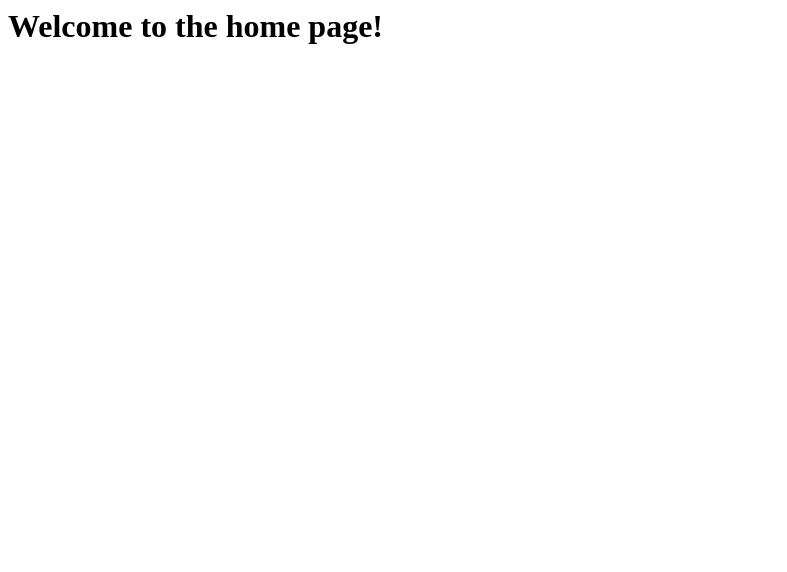
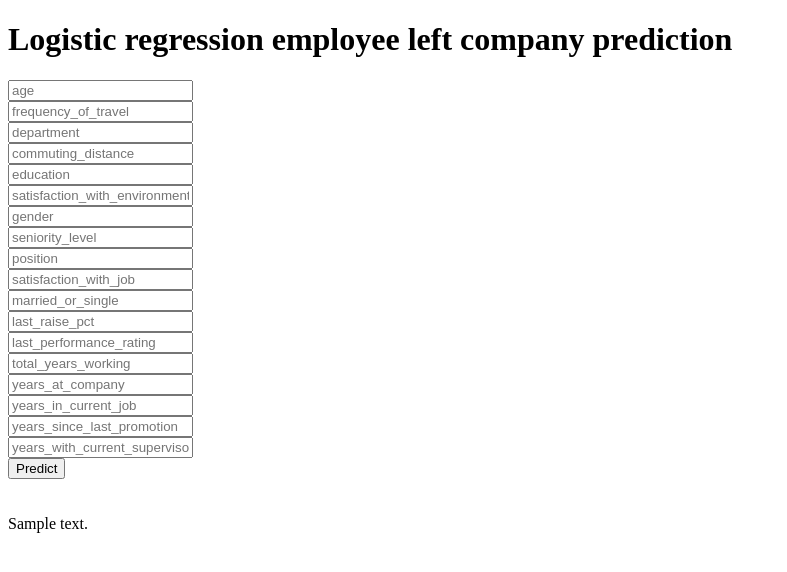
Before and after one commit to Pam2020/EndtoEnd-ML-Project-Implementation, a Flask app: template templates/home.html in a window 1280 px wide. Shown: the top 572 px of the page, without its empty margins (0-787 px from the left). Run offline with Flask 2, Linux system fonts and the light colour scheme; the template is opened without the code that fills it: most values are stand-ins (such as "Sample title", 1, 10 or a date in 2020); parts of the project's set-up code (start-up, migrations or seed data) failed here and were passed over.

Commit message:
The web app is ready

```diff
--- a/app.py
+++ b/app.py
@@ -24,5 +24,9 @@ def predict_api():
     print(output[0])
     return jsonify(output[0])
 
+@app.route('/predict', methods = ['POST'])
+def predict():
+    data = [float(x) for x in request.form.values()]
+
 if __name__=="__main__":
     app.run(debug = True)
--- a/templates/home.html
+++ b/templates/home.html
@@ -1,3 +1,53 @@
-<h1>
-Welcome to the home page!
-</h1>
+<!DOCTYPE html>
+<html >
+
+<head>
+  <meta charset="UTF-8">
+  <title>ML API</title>
+  <link href='https://fonts.googleapis.com/css?family=Pacifico' rel='stylesheet' type='text/css'>
+<link href='https://fonts.googleapis.com/css?family=Arimo' rel='stylesheet' type='text/css'>
+<link href='https://fonts.googleapis.com/css?family=Hind:300' rel='stylesheet' type='text/css'>
+<link href='https://fonts.googleapis.com/css?family=Open+Sans+Condensed:300' rel='stylesheet' type='text/css'>
+
+
+</head>
+
+<body>
+ <div class="login">
+	<h1>Logistic regression employee left company prediction</h1>
+
+     <!-- Main Input For Receiving Query to our ML -->
+    <form action="{{ url_for('predict')}}"method="post">
+      <input type="text" name="age" placeholder="age" required="required" /><br>
+    	<input type="text" name="frequency_of_travel" placeholder="frequency_of_travel" required="required" /><br>
+        <input type="text" name="department" placeholder="department" required="required" /><br>
+        <input type="text" name="commuting_distance" placeholder="commuting_distance" required="required" /><br>
+        <input type="text" name="education" placeholder="education" required="required" /><br>
+        <input type="text" name="satisfaction_with_environment" placeholder="satisfaction_with_environment" required="required" /><br>
+        <input type="text" name="gender" placeholder="gender" required="required" /><br>
+        <input type="text" name="seniority_level" placeholder="seniority_level" required="required" /><br>
+        <input type="text" name="position" placeholder="position" required="required" /><br>
+        <input type="text" name="satisfaction_with_job" placeholder="satisfaction_with_job" required="required" /><br>
+        <input type="text" name="married_or_single" placeholder="married_or_single" required="required" /><br>
+        <input type="text" name="last_raise_pct" placeholder="last_raise_pct" required="required" /><br>
+        <input type="text" name="last_performance_rating" placeholder="last_performance_rating" required="required" /><br>
+        <input type="text" name="total_years_working" placeholder="total_years_working" required="required" /><br>
+        <input type="text" name="years_at_company" placeholder="years_at_company" required="required" /><br>
+        <input type="text" name="years_in_current_job" placeholder="years_in_current_job" required="required" /><br>
+        <input type="text" name="years_since_last_promotion" placeholder="years_since_last_promotion" required="required" /><br>
+        <input type="text" name="years_with_current_supervisor" placeholder="years_with_current_supervisor" required="required" /><br>
+
+
+
+        <button type="submit" class="btn btn-primary btn-block btn-large">Predict</button>
+    </form>
+
+   <br>
+   <br>
+
+
+ </div>
+ {{prediction_text}}
+
+</body>
+</html>
```
